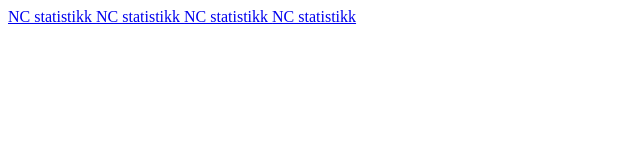
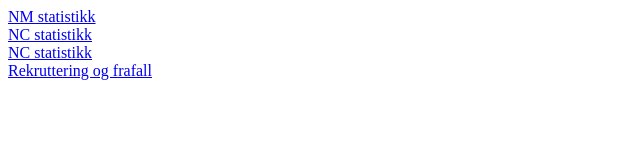
Before and after one commit to perboymo/statistikk, a plain HTML site: page index.html in a window 1280 px wide. Shown: the whole page, without its empty margins (0-640 px from the left). Drawn offline with Linux system fonts and the light colour scheme.

Commit message:
Update index.html

```diff
--- a/index.html
+++ b/index.html
@@ -4,9 +4,10 @@
     <title>This is the title of the webpage!</title>
   </head>
   <body>
-    <a href="https://github.com/perboymo/statistikk/nm-deltagelse.html">NC statistikk </a>
-    <a href="https://github.com/perboymo/statistikk/nm-seilere.html">NC statistikk </a>
-     <a href="https://github.com/perboymo/statistikk/NorgesCup_statistikk.html">NC statistikk </a>
-     <a href="https://github.com/perboymo/statistikk/NorgesCup_statistikk.html">NC statistikk </a>
+    <a href="https://github.com/perboymo/statistikk/nm-deltagelse.html">NM statistikk</a>
+  </br>
+    <a href="https://github.com/perboymo/statistikk/nm-seilere.html">NC statistikk</a> </br>
+     <a href="https://github.com/perboymo/statistikk/NorgesCup_statistikk.html">NC statistikk</a> </br>
+     <a href="https://perboymo.github.io/statistikk/rekruttering-og-frafall.html">Rekruttering og frafall</a> </br>
   </body>
 </html>
```
